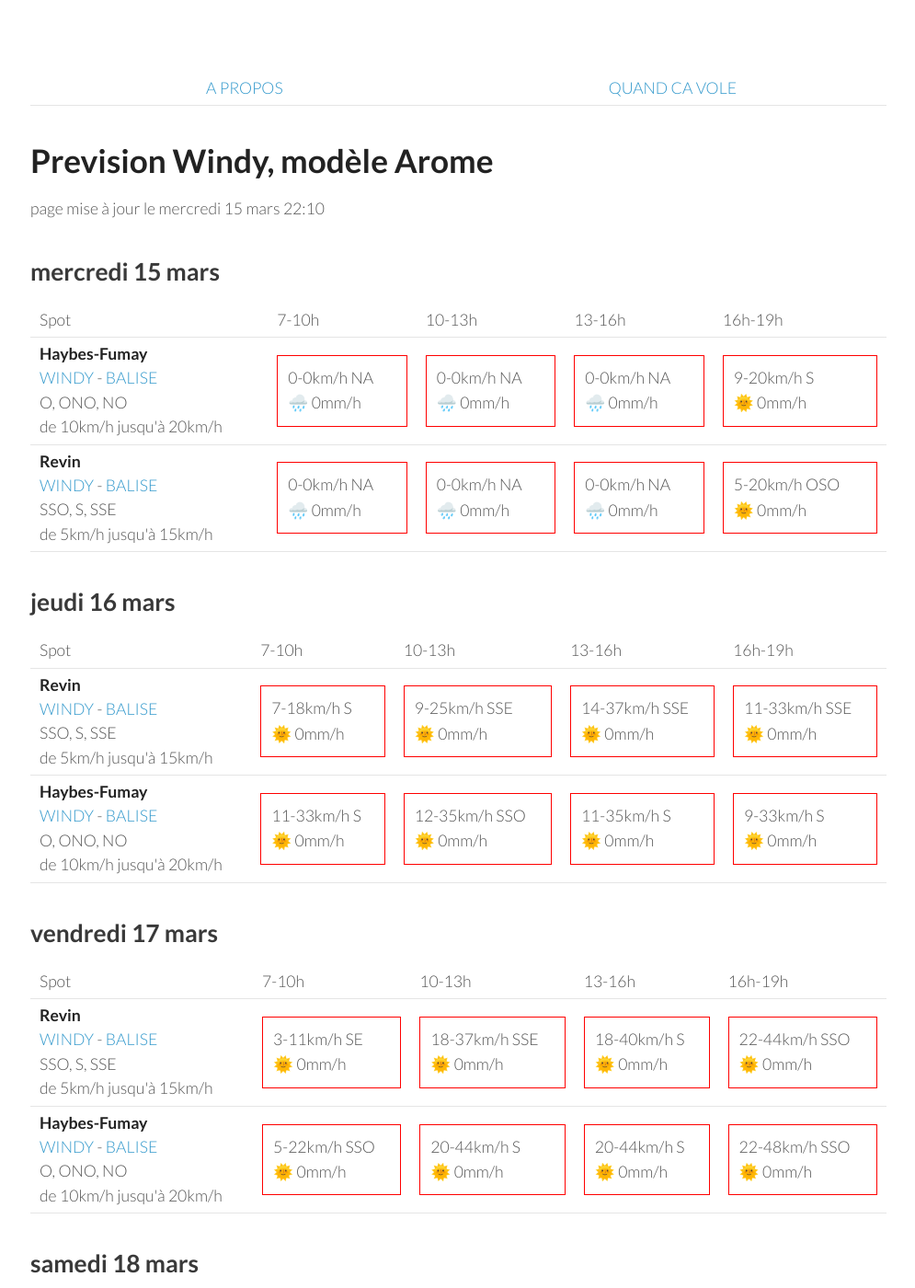
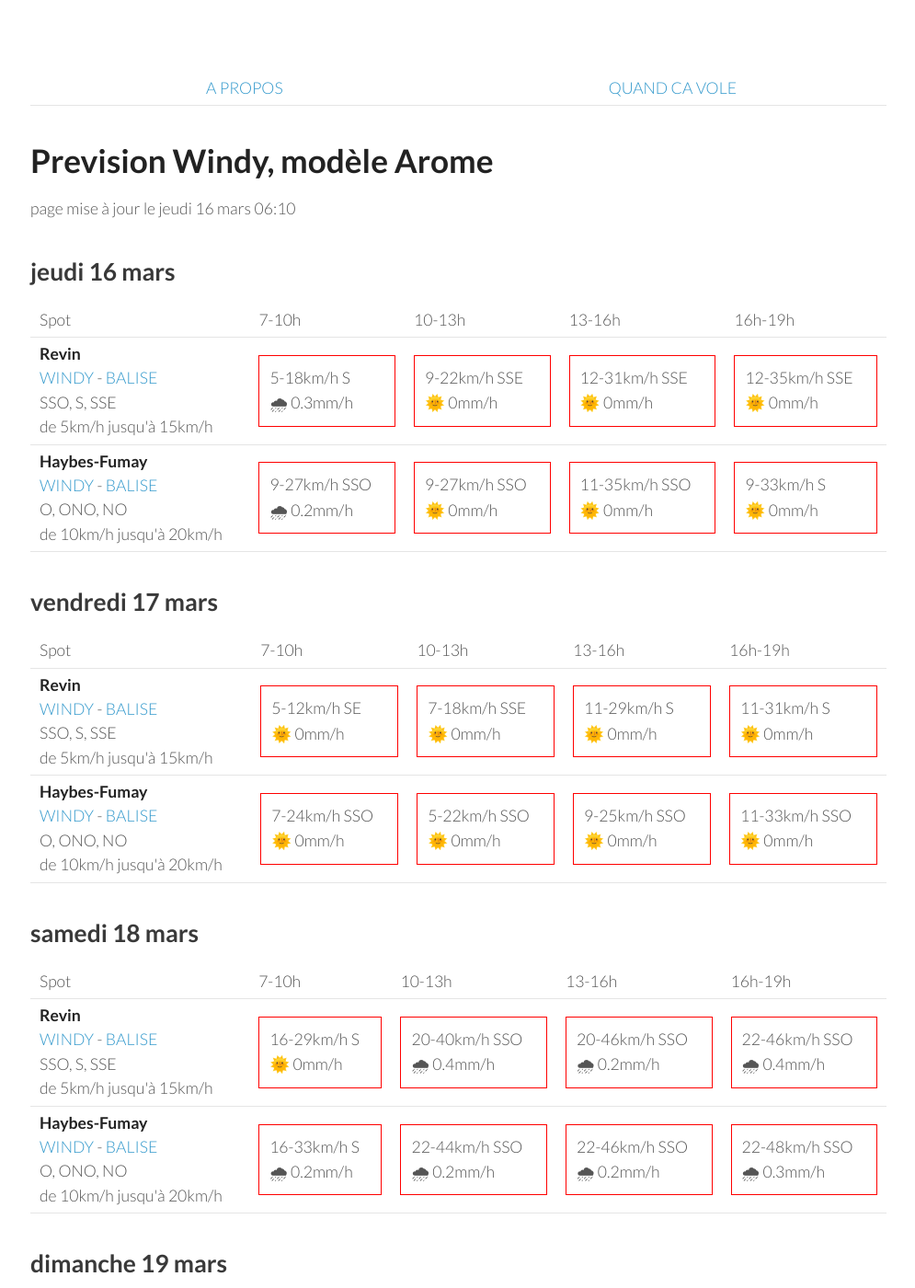
Before and after one commit to parapente-dans-le-nord/parapente-dans-le-nord.github.io, a Jekyll site: the page built from ardennes.markdown, in a window 1280 px wide and 1400 px high. Shown: the whole window at 92% size, without its empty margins (25-1020 px from the left). Built offline with Jekyll 4.4.1, drawn with Linux system fonts in a browser that asks for light colours; some of the changed text lies outside the part shown.

Commit message:
update index.markdown

```diff
--- a/ardennes.markdown
+++ b/ardennes.markdown
@@ -7,42 +7,8 @@ title:  "Tous les spots"
 {: .links}
 
 # Prevision Windy, modèle Arome
-page mise à jour le mercredi 15 mars 22:10
+page mise à jour le jeudi 16 mars 06:10
 
-## mercredi 15 mars
-
-{::nomarkdown}
-<table>
-  <tbody>
-    <tr>
-      <td>Spot</td>
-      <td>7-10h</td>
-      <td>10-13h</td>
-      <td>13-16h</td>
-      <td>16h-19h</td>
-    </tr>
-<tr>
-        <td><strong>Haybes-Fumay</strong><br><a href="https://windy.com/49.998/4.715?49.913,4.738,10">WINDY</a> - <span class=""><a href="http://www.balisemeteo.com/balise.php?idBalise=104">BALISE</a> </span><br> <span class="vent-favorable">O, ONO, NO</span><br><span class="force-vent">de 10km/h jusqu'à 20km/h</span> </td>
-
-            <td><div class="not-flyable"><p>0-0km/h NA</p><p>🌧️ 0mm/h</p></div></td>
-            <td><div class="not-flyable"><p>0-0km/h NA</p><p>🌧️ 0mm/h</p></div></td>
-            <td><div class="not-flyable"><p>0-0km/h NA</p><p>🌧️ 0mm/h</p></div></td>
-            <td><div class="not-flyable"><p>9-20km/h S</p><p>🌞 0mm/h</p></div></td>
-
-    </tr>
-<tr>
-        <td><strong>Revin</strong><br><a href="https://windy.com/49.948/4.625?49.543,4.625,8">WINDY</a> - <span class=""><a href="http://www.balisemeteo.com/balise.php?idBalise=5019">BALISE</a> </span><br> <span class="vent-favorable">SSO, S, SSE</span><br><span class="force-vent">de 5km/h jusqu'à 15km/h</span> </td>
-
-            <td><div class="not-flyable"><p>0-0km/h NA</p><p>🌧️ 0mm/h</p></div></td>
-            <td><div class="not-flyable"><p>0-0km/h NA</p><p>🌧️ 0mm/h</p></div></td>
-            <td><div class="not-flyable"><p>0-0km/h NA</p><p>🌧️ 0mm/h</p></div></td>
-            <td><div class="not-flyable"><p>5-20km/h OSO</p><p>🌞 0mm/h</p></div></td>
-
-    </tr>
-
-</tbody>
-</table>
-{:/}
 ## jeudi 16 mars
 
 {::nomarkdown}
@@ -58,19 +24,19 @@ page mise à jour le mercredi 15 mars 22:10
 <tr>
         <td><strong>Revin</strong><br><a href="https://windy.com/49.948/4.625?49.543,4.625,8">WINDY</a> - <span class=""><a href="http://www.balisemeteo.com/balise.php?idBalise=5019">BALISE</a> </span><br> <span class="vent-favorable">SSO, S, SSE</span><br><span class="force-vent">de 5km/h jusqu'à 15km/h</span> </td>
 
-            <td><div class="not-flyable"><p>7-18km/h S</p><p>🌞 0mm/h</p></div></td>
-            <td><div class="not-flyable"><p>9-25km/h SSE</p><p>🌞 0mm/h</p></div></td>
-            <td><div class="not-flyable"><p>14-37km/h SSE</p><p>🌞 0mm/h</p></div></td>
-            <td><div class="not-flyable"><p>11-33km/h SSE</p><p>🌞 0mm/h</p></div></td>
+            <td><div class="not-flyable"><p>5-18km/h S</p><p>🌧 0.3mm/h</p></div></td>
+            <td><div class="not-flyable"><p>9-22km/h SSE</p><p>🌞 0mm/h</p></div></td>
+            <td><div class="not-flyable"><p>12-31km/h SSE</p><p>🌞 0mm/h</p></div></td>
+            <td><div class="not-flyable"><p>12-35km/h SSE</p><p>🌞 0mm/h</p></div></td>
 
 
     </tr>
 <tr>
         <td><strong>Haybes-Fumay</strong><br><a href="https://windy.com/49.998/4.715?49.913,4.738,10">WINDY</a> - <span class=""><a href="http://www.balisemeteo.com/balise.php?idBalise=104">BALISE</a> </span><br> <span class="vent-favorable">O, ONO, NO</span><br><span class="force-vent">de 10km/h jusqu'à 20km/h</span> </td>
 
-            <td><div class="not-flyable"><p>11-33km/h S</p><p>🌞 0mm/h</p></div></td>
-            <td><div class="not-flyable"><p>12-35km/h SSO</p><p>🌞 0mm/h</p></div></td>
-            <td><div class="not-flyable"><p>11-35km/h S</p><p>🌞 0mm/h</p></div></td>
+            <td><div class="not-flyable"><p>9-27km/h SSO</p><p>🌧 0.2mm/h</p></div></td>
+            <td><div class="not-flyable"><p>9-27km/h SSO</p><p>🌞 0mm/h</p></div></td>
+            <td><div class="not-flyable"><p>11-35km/h SSO</p><p>🌞 0mm/h</p></div></td>
             <td><div class="not-flyable"><p>9-33km/h S</p><p>🌞 0mm/h</p></div></td>
 
 
@@ -94,20 +60,20 @@ page mise à jour le mercredi 15 mars 22:10
 <tr>
         <td><strong>Revin</strong><br><a href="https://windy.com/49.948/4.625?49.543,4.625,8">WINDY</a> - <span class=""><a href="http://www.balisemeteo.com/balise.php?idBalise=5019">BALISE</a> </span><br> <span class="vent-favorable">SSO, S, SSE</span><br><span class="force-vent">de 5km/h jusqu'à 15km/h</span> </td>
 
-            <td><div class="not-flyable"><p>3-11km/h SE</p><p>🌞 0mm/h</p></div></td>
-            <td><div class="not-flyable"><p>18-37km/h SSE</p><p>🌞 0mm/h</p></div></td>
-            <td><div class="not-flyable"><p>18-40km/h S</p><p>🌞 0mm/h</p></div></td>
-            <td><div class="not-flyable"><p>22-44km/h SSO</p><p>🌞 0mm/h</p></div></td>
+            <td><div class="not-flyable"><p>5-12km/h SE</p><p>🌞 0mm/h</p></div></td>
+            <td><div class="not-flyable"><p>7-18km/h SSE</p><p>🌞 0mm/h</p></div></td>
+            <td><div class="not-flyable"><p>11-29km/h S</p><p>🌞 0mm/h</p></div></td>
+            <td><div class="not-flyable"><p>11-31km/h S</p><p>🌞 0mm/h</p></div></td>
 
 
     </tr>
 <tr>
         <td><strong>Haybes-Fumay</strong><br><a href="https://windy.com/49.998/4.715?49.913,4.738,10">WINDY</a> - <span class=""><a href="http://www.balisemeteo.com/balise.php?idBalise=104">BALISE</a> </span><br> <span class="vent-favorable">O, ONO, NO</span><br><span class="force-vent">de 10km/h jusqu'à 20km/h</span> </td>
 
+            <td><div class="not-flyable"><p>7-24km/h SSO</p><p>🌞 0mm/h</p></div></td>
             <td><div class="not-flyable"><p>5-22km/h SSO</p><p>🌞 0mm/h</p></div></td>
-            <td><div class="not-flyable"><p>20-44km/h S</p><p>🌞 0mm/h</p></div></td>
-            <td><div class="not-flyable"><p>20-44km/h S</p><p>🌞 0mm/h</p></div></td>
-            <td><div class="not-flyable"><p>22-48km/h SSO</p><p>🌞 0mm/h</p></div></td>
+            <td><div class="not-flyable"><p>9-25km/h SSO</p><p>🌞 0mm/h</p></div></td>
+            <td><div class="not-flyable"><p>11-33km/h SSO</p><p>🌞 0mm/h</p></div></td>
 
 
     </tr>
@@ -130,20 +96,20 @@ page mise à jour le mercredi 15 mars 22:10
 <tr>
         <td><strong>Revin</strong><br><a href="https://windy.com/49.948/4.625?49.543,4.625,8">WINDY</a> - <span class=""><a href="http://www.balisemeteo.com/balise.php?idBalise=5019">BALISE</a> </span><br> <span class="vent-favorable">SSO, S, SSE</span><br><span class="force-vent">de 5km/h jusqu'à 15km/h</span> </td>
 
-            <td><div class="not-flyable"><p>12-24km/h S</p><p>🌞 0mm/h</p></div></td>
-            <td><div class="not-flyable"><p>16-35km/h S</p><p>🌧 1.3mm/h</p></div></td>
-            <td><div class="not-flyable"><p>18-38km/h S</p><p>🌧 0.7mm/h</p></div></td>
-            <td><div class="not-flyable"><p>22-46km/h SSO</p><p>🌧 0.2mm/h</p></div></td>
+            <td><div class="not-flyable"><p>16-29km/h S</p><p>🌞 0mm/h</p></div></td>
+            <td><div class="not-flyable"><p>20-40km/h SSO</p><p>🌧 0.4mm/h</p></div></td>
+            <td><div class="not-flyable"><p>20-46km/h SSO</p><p>🌧 0.2mm/h</p></div></td>
+            <td><div class="not-flyable"><p>22-46km/h SSO</p><p>🌧 0.4mm/h</p></div></td>
 
 
     </tr>
 <tr>
         <td><strong>Haybes-Fumay</strong><br><a href="https://windy.com/49.998/4.715?49.913,4.738,10">WINDY</a> - <span class=""><a href="http://www.balisemeteo.com/balise.php?idBalise=104">BALISE</a> </span><br> <span class="vent-favorable">O, ONO, NO</span><br><span class="force-vent">de 10km/h jusqu'à 20km/h</span> </td>
 
-            <td><div class="not-flyable"><p>14-27km/h S</p><p>🌞 0mm/h</p></div></td>
-            <td><div class="not-flyable"><p>18-37km/h S</p><p>🌧 1.9mm/h</p></div></td>
-            <td><div class="not-flyable"><p>18-38km/h SSO</p><p>🌧 0.8mm/h</p></div></td>
+            <td><div class="not-flyable"><p>16-33km/h S</p><p>🌧 0.2mm/h</p></div></td>
+            <td><div class="not-flyable"><p>22-44km/h SSO</p><p>🌧 0.2mm/h</p></div></td>
             <td><div class="not-flyable"><p>22-46km/h SSO</p><p>🌧 0.2mm/h</p></div></td>
+            <td><div class="not-flyable"><p>22-48km/h SSO</p><p>🌧 0.3mm/h</p></div></td>
 
 
     </tr>
@@ -166,8 +132,8 @@ page mise à jour le mercredi 15 mars 22:10
 <tr>
         <td><strong>Haybes-Fumay</strong><br><a href="https://windy.com/49.998/4.715?49.913,4.738,10">WINDY</a> - <span class=""><a href="http://www.balisemeteo.com/balise.php?idBalise=104">BALISE</a> </span><br> <span class="vent-favorable">O, ONO, NO</span><br><span class="force-vent">de 10km/h jusqu'à 20km/h</span> </td>
 
-            <td><div class="not-flyable"><p>18-38km/h SO</p><p>🌧 0.3mm/h</p></div></td>
-            <td><div class="not-flyable"><p>18-42km/h O</p><p>🌧 0.5mm/h</p></div></td>
+            <td><div class="not-flyable"><p>18-35km/h SSO</p><p>🌧 0.2mm/h</p></div></td>
+            <td><div class="not-flyable"><p>18-42km/h OSO</p><p>🌧 0.5mm/h</p></div></td>
             <td><div class="not-flyable"><p>25-51km/h O</p><p>🌧 0.7mm/h</p></div></td>
             <td><div class="not-flyable"><p>25-50km/h O</p><p>🌧 0.2mm/h</p></div></td>
 
@@ -176,8 +142,8 @@ page mise à jour le mercredi 15 mars 22:10
 <tr>
         <td><strong>Revin</strong><br><a href="https://windy.com/49.948/4.625?49.543,4.625,8">WINDY</a> - <span class=""><a href="http://www.balisemeteo.com/balise.php?idBalise=5019">BALISE</a> </span><br> <span class="vent-favorable">SSO, S, SSE</span><br><span class="force-vent">de 5km/h jusqu'à 15km/h</span> </td>
 
-            <td><div class="not-flyable"><p>18-38km/h SO</p><p>🌧 0.4mm/h</p></div></td>
-            <td><div class="not-flyable"><p>18-38km/h O</p><p>🌧 0.7mm/h</p></div></td>
+            <td><div class="not-flyable"><p>16-33km/h SSO</p><p>🌧 0.2mm/h</p></div></td>
+            <td><div class="not-flyable"><p>18-40km/h OSO</p><p>🌧 0.7mm/h</p></div></td>
             <td><div class="not-flyable"><p>25-51km/h O</p><p>🌧 0.5mm/h</p></div></td>
             <td><div class="not-flyable"><p>25-50km/h O</p><p>🌞 0mm/h</p></div></td>
 
```
